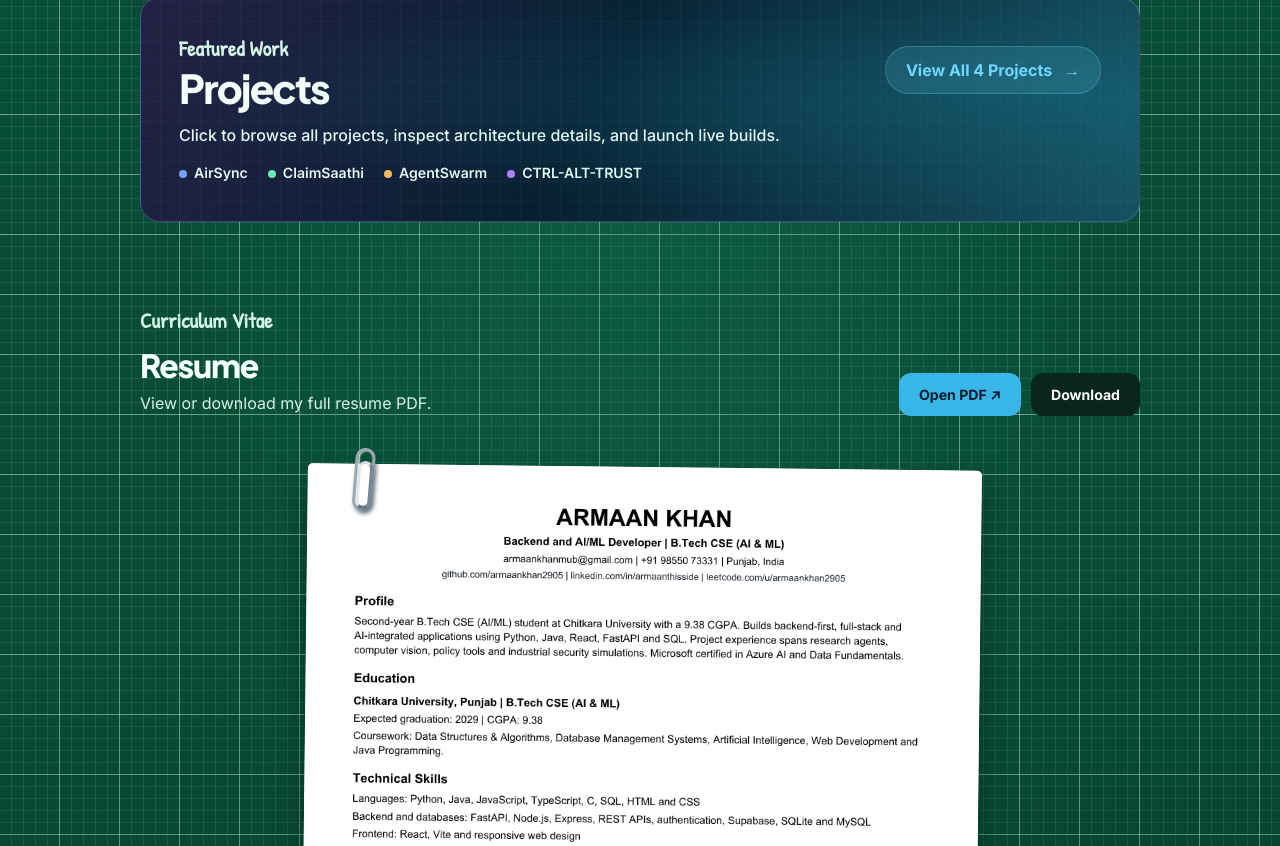
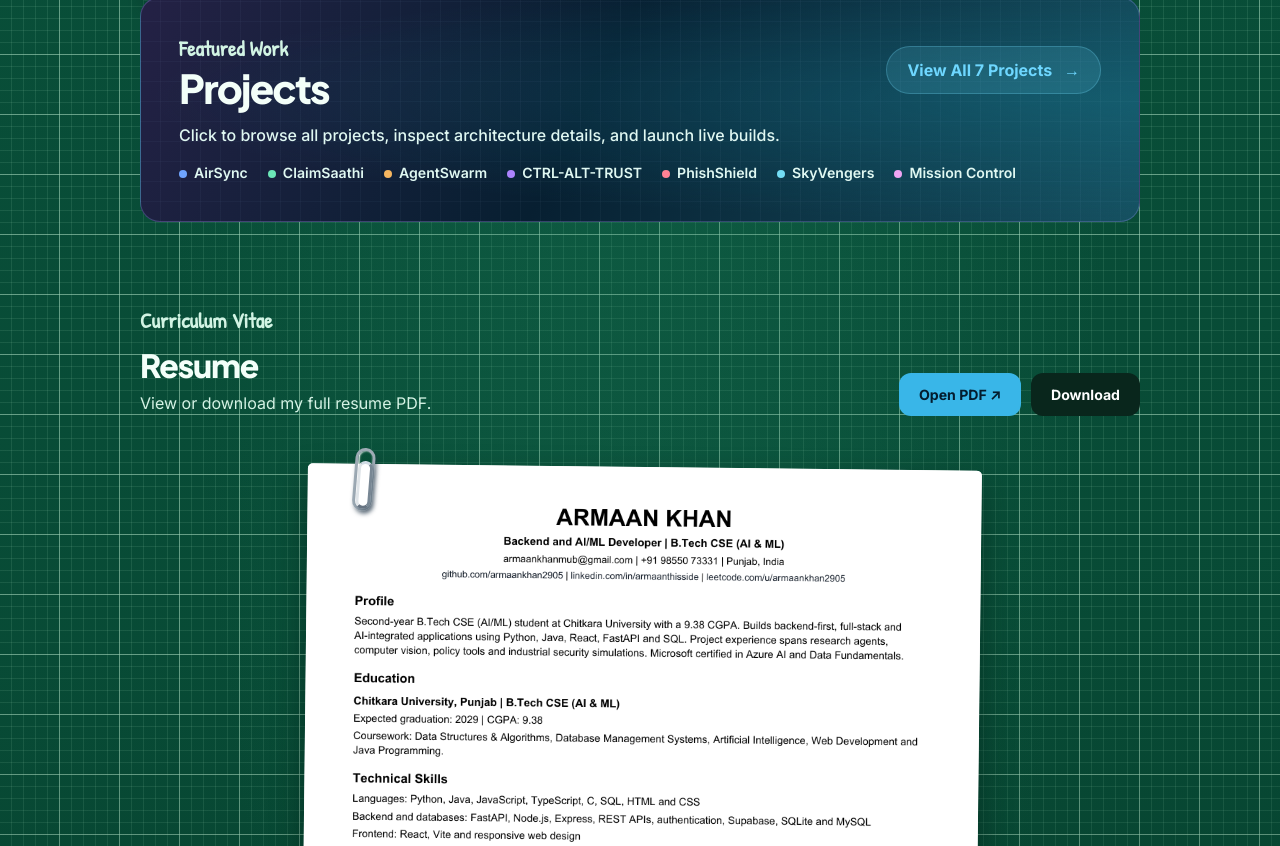
Before and after one commit to armaankhan2905/Portfolio, a plain HTML site: page dist/index.html in a window 1280 px wide. Shown: the part 1398-2244 px from the top of the page. Drawn offline with Linux system fonts and the light colour scheme.

Commit message:
Initial Commit

```diff
--- a/dist/app.js
+++ b/dist/app.js
@@ -64,6 +64,7 @@ window.addEventListener('popstate', screenChange);
 window.addEventListener('hashchange', screenChange);
 screenChange();
 
+$('#project-count').textContent = projects.length;
 for (const project of projects) {
   const dot = element('span', project.name);
   dot.style.setProperty('--dot', project.color);
--- a/dist/index.html
+++ b/dist/index.html
@@ -51,7 +51,7 @@
       <button class="project-launch" id="open-projects" type="button">
         <span class="hand-label">Featured Work</span>
         <strong class="project-title">Projects</strong>
-        <span class="pill">View All 4 Projects <span aria-hidden="true">→</span></span>
+        <span class="pill">View All <span id="project-count">7</span> Projects <span aria-hidden="true">→</span></span>
         <span class="project-intro">Click to browse all projects, inspect architecture details, and launch live builds.</span>
         <span class="project-preview" id="project-preview"></span>
       </button>
--- a/dist/projects.js
+++ b/dist/projects.js
@@ -65,6 +65,54 @@ export const projects = [
     ],
     tech: ['TypeScript', 'Zero Trust', 'SCADA', 'Operational Technology'],
   },
+  {
+    name: 'PhishShield',
+    category: 'AI & Compliance',
+    meta: 'Graviton 2026 • Team The Cupids',
+    color: '#ff8295',
+    repo: github + '/PhishShield',
+    tagline: 'Explainable phishing and scam detection for messages, emails, links, and Gmail.',
+    description: 'PhishShield combines domain and sender checks, detection rules, and machine-learning models to produce a risk score, verdict, and evidence for each finding. In Team The Cupids, I built the rules, domain and brand checks, sender checks, and evidence-gated scoring.',
+    highlights: [
+      'Checks SMS, emails, and URLs, with a web interface and a Chrome extension for Gmail.',
+      'Shows the specific phrases and links behind each verdict, with reasons and confidence.',
+      'Combines calibrated text and URL models with technical evidence before issuing a phishing verdict.',
+      'Runs detection locally by default; optional Groq explanations use a redacted copy of the findings.',
+    ],
+    tech: ['Python', 'TF-IDF', 'Logistic Regression', 'Gradient-boosted Trees', 'Chrome Extension', 'Groq (optional)'],
+  },
+  {
+    name: 'SkyVengers',
+    category: 'Full-Stack',
+    meta: 'WeatherGuard AI • SIH 2026',
+    color: '#73ddf5',
+    repo: github + '/SkyVengers',
+    tagline: 'WeatherGuard AI: hyper-local severe-weather nowcasting and early-warning research prototype.',
+    description: 'Built for Smart India Hackathon 2026 problem statement SIH26077, WeatherGuard AI explores 2–6 hour warnings for thunderstorms, cloudbursts, and flash floods. The command center combines weather inference, terrain-aware risk maps, explainability, and alert workflows. Demonstrations explicitly use simulated data.',
+    highlights: [
+      'Multi-task PyTorch ConvLSTM architecture with separate thunderstorm, cloudburst, and flood prediction heads.',
+      'Interactive Leaflet risk maps with 5 km grid cells, terrain layers, and local telemetry.',
+      'Feature-contribution views and terrain-aware flood-risk analysis explain the simulated predictions.',
+      'Includes escalating alert levels, acknowledgement tracking, historical replay, and a guided SIH demo.',
+    ],
+    tech: ['React', 'TypeScript', 'Vite', 'FastAPI', 'PyTorch', 'Leaflet', 'Recharts'],
+  },
+  {
+    name: 'Mission Control',
+    category: 'Full-Stack',
+    meta: 'Personal Productivity OS',
+    color: '#f0a4f3',
+    repo: github + '/mission-control',
+    tagline: 'A retro productivity dashboard for managing tasks and tracking progress.',
+    description: 'Mission Control organizes personal tasks into pending, upcoming, and completed views. Its futuristic interface pairs task management with productivity charts, search, keyboard shortcuts, and optional audio and CRT effects. It supports Supabase authentication and a guest mode backed by browser storage.',
+    highlights: [
+      'Create and organize tasks, search the dashboard, and monitor task status.',
+      'Visualize status distribution, weekly completions, and daily completion trends.',
+      'Use authenticated sessions or work in guest mode with LocalStorage persistence.',
+      'Keyboard shortcuts open new tasks, focus search, dismiss dialogs, and toggle audio or CRT scanlines.',
+    ],
+    tech: ['JavaScript', 'HTML', 'CSS', 'Vite', 'Supabase', 'LocalStorage'],
+  },
 ];
 
 export const categories = ['All', ...new Set(projects.map(project => project.category))];
--- a/dist/styles.css
+++ b/dist/styles.css
@@ -134,6 +134,7 @@ mark { background: #ffe567; color: inherit; padding: 0 .29em .06em; border-radiu
 .project-title { grid-column: 1; font: 800 2.5rem/1.15 var(--heading); letter-spacing: -.045em; margin: 4px 0 12px; }
 .pill { grid-area: 1 / 2 / 3 / 3; align-self: start; margin-top: 10px; border: 1px solid #79dfff40; border-radius: 50px; background: #71dfff23; color: #6ed7ff; font-weight: 700; padding: 11px 20px; }
 .pill span { margin-left: 8px; }
+.pill #project-count { margin-left: 0; }
 .project-intro { grid-column: 1/-1; color: #e0f8f2; font-weight: 500; }
 .project-preview { grid-column: 1/-1; display: flex; flex-wrap: wrap; gap: 7px 20px; margin-top: 14px; color: #e0f8f2; font-size: .88rem; font-weight: 600; }
 .project-preview span::before { content: ""; display: inline-block; width: 8px; height: 8px; border-radius: 50%; margin-right: 7px; background: var(--dot); }
--- a/scripts/check.mjs
+++ b/scripts/check.mjs
@@ -3,10 +3,10 @@ import { readFile, stat } from 'node:fs/promises';
 import { projects, categories, projectsIn } from '../dist/projects.js';
 
 const html = await readFile(new URL('../dist/index.html', import.meta.url), 'utf8');
-assert.equal(projects.length, 4);
+assert.equal(projects.length, 7);
 assert.equal(new Set(projects.map(project => project.name)).size, projects.length);
 assert.equal(projectsIn('All').length, projects.length);
-assert.deepEqual(categories.slice(1).map(category => projectsIn(category).length), [1, 1, 2]);
+assert.deepEqual(categories.slice(1).map(category => projectsIn(category).length), [1, 2, 4]);
 assert.ok(projects.some(project => project.live) && projects.some(project => project.download));
 assert.ok(projects.every(project => project.repo.startsWith('https://github.com/armaankhan2905/')));
 const ids = [...html.matchAll(/\bid="([^"]+)"/g)].map(([, id]) => id);
```
